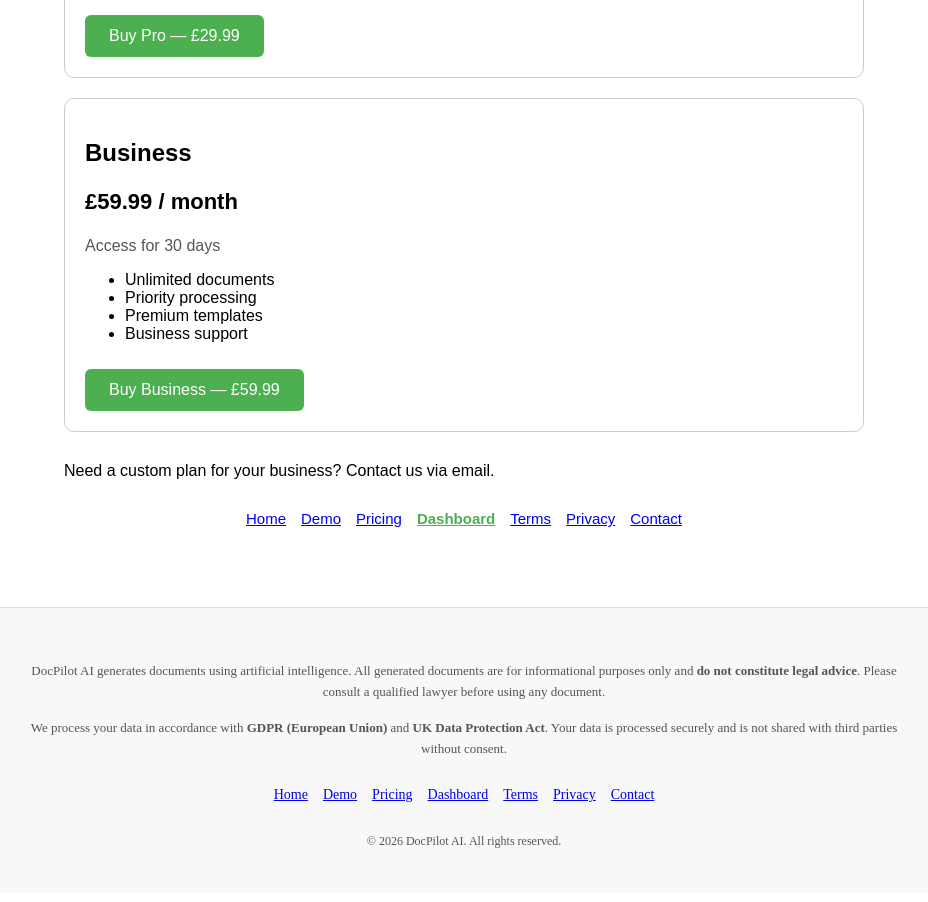
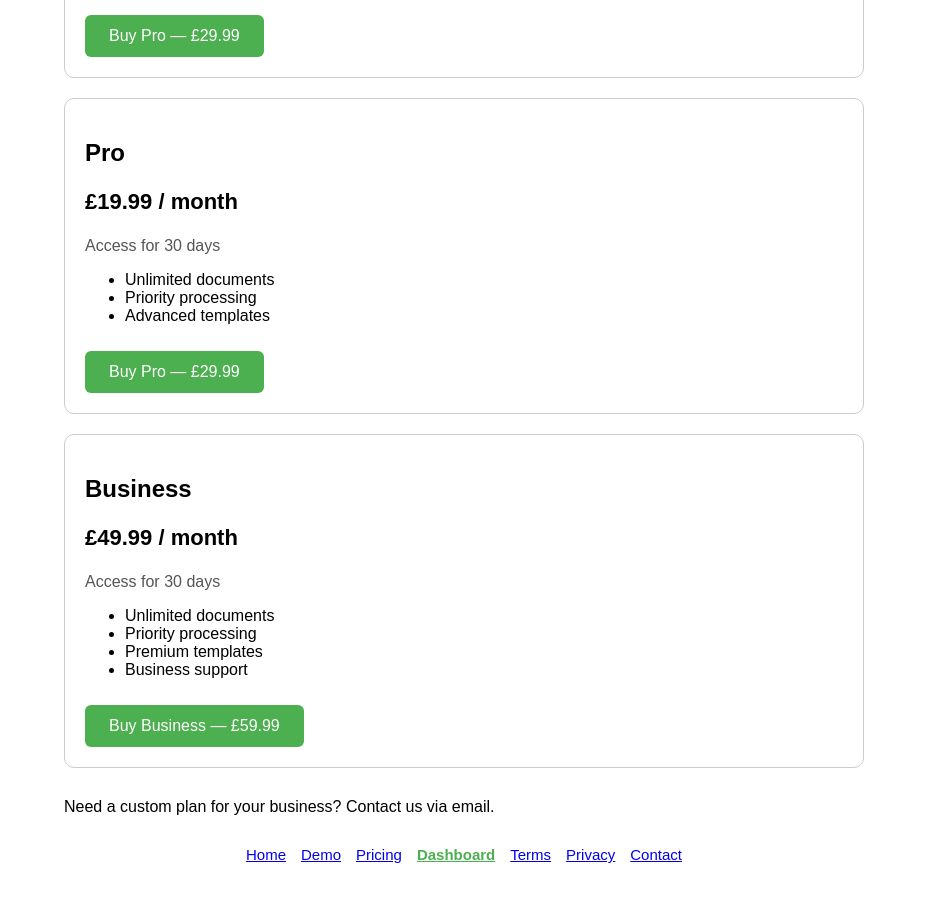
Before and after one commit to docpilot570/docpilot-ai, a Next.js app: page /pricing in a window 1280 px wide. Shown: the part 720-1622 px from the top of the page, without its empty margins (176-1104 px from the left). Built offline with nearby package versions, Linux system fonts and the light colour scheme.

Commit message:
Update pricing.js

```diff
--- a/pages/pricing.js
+++ b/pages/pricing.js
@@ -61,17 +61,16 @@
       </div>
 
       <div style={{border:"1px solid #ccc", borderRadius:10, padding:20, marginTop:20}}>
-        <h2>Business</h2>
-        <p style={{fontSize:22}}><b> £59.99 / month</b></p>
+        <h2>Pro</h2>
+        <p style={{fontSize:22}}><b>£19.99 / month</b></p>
         <p style={{color: "#555", marginBottom: "15px"}}>Access for 30 days</p>
         <ul>
           <li>Unlimited documents</li>
           <li>Priority processing</li>
-          <li>Premium templates</li>
-          <li>Business support</li>
+          <li>Advanced templates</li>
         </ul>
         <a
-          href="https://payhip.com/order?link=DWVGs&pricing_plan=N9G84VVLGV"
+          href="https://payhip.com/order?link=DWVGs&pricing_plan=20zAXXvwWr"
           style={{
             display: "inline-block",
             padding:"12px 24px",
@@ -83,7 +82,34 @@
             marginTop:10
           }}
         >
-          Buy Business —  £59.99
+          Buy Pro — £29.99
+        </a>
+      </div>
+
+      <div style={{border:"1px solid #ccc", borderRadius:10, padding:20, marginTop:20}}>
+        <h2>Business</h2>
+        <p style={{fontSize:22}}><b>£49.99 / month</b></p>
+        <p style={{color: "#555", marginBottom: "15px"}}>Access for 30 days</p>
+        <ul>
+          <li>Unlimited documents</li>
+          <li>Priority processing</li>
+          <li>Premium templates</li>
+          <li>Business support</li>
+        </ul>
+        <a
+          href="https://payhip.com/order?link=DWVGs&pricing_plan=nLWRaagvGa"
+          style={{
+            display: "inline-block",
+            padding:"12px 24px",
+            fontSize:16,
+            backgroundColor:"#4CAF50",
+            color:"white",
+            textDecoration:"none",
+            borderRadius:6,
+            marginTop:10
+          }}
+        >
+          Buy Business — £59.99
         </a>
       </div>
 
```
